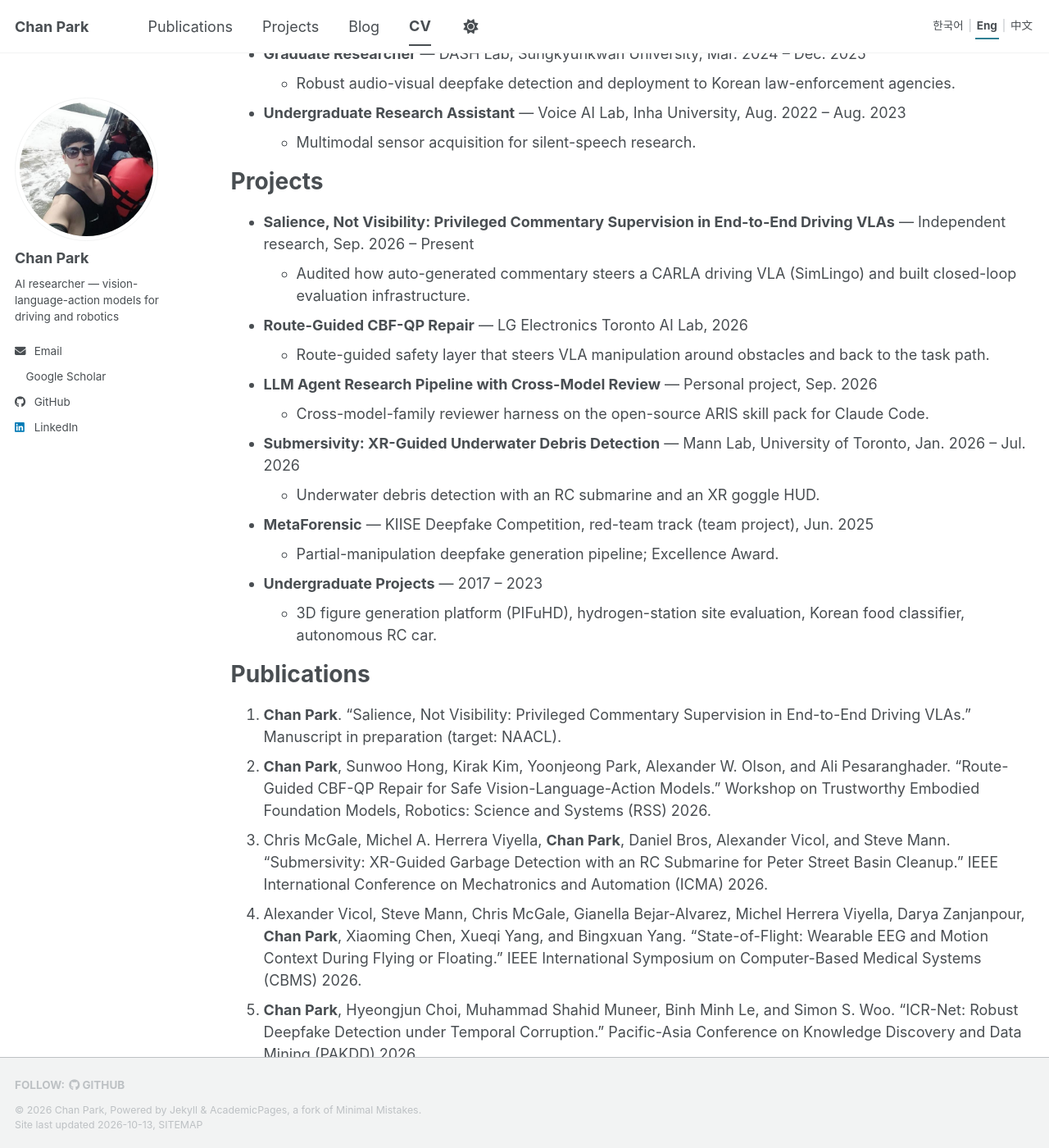
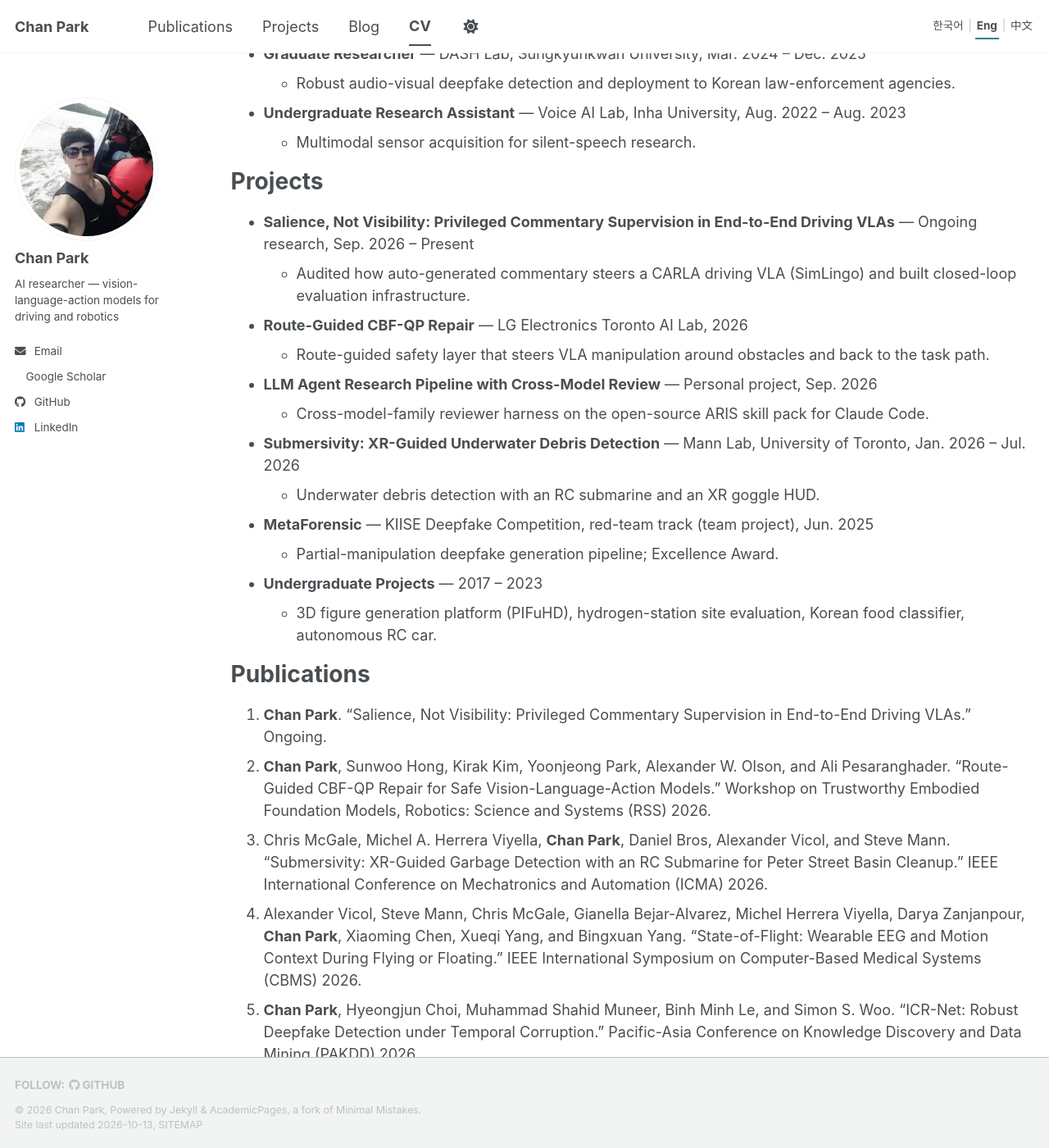
Before and after one commit to Ckck12/Ckck12.github.io, a Jekyll site: the page built from _pages/cv.md, in a window 1280 px wide and 1400 px high, scrolled down 475 px. Shown: the whole window at 82% size. Built offline with Jekyll 4.4.1, drawn with Linux system fonts in a browser that asks for light colours; a style sheet for code colours, icons or effects is not loaded.

Commit message:
Drop "independent research" labels; driving-VLA status is Ongoing
- About, CV, publication, portfolio and project pages no longer say
  "Independent researcher / independent research" in any language;
  the publication entry has no affiliation line.
- The driving-VLA paper was never submitted, so "Manuscript in
  preparation (target: NAACL)" becomes "Ongoing" (ko 진행 중, zh 进行中),
  including the pub-status translation map.
- Rebuilt files/Chan_Park_CV.pdf from the updated public CV source
  (still 2 pages).

Co-Authored-By: Claude Opus 5.5 <noreply@anthropic.com>

```diff
--- a/_includes/projects/driving-vla.html
+++ b/_includes/projects/driving-vla.html
@@ -164,7 +164,7 @@
 </ul>
 </li>
 <li><strong>Deleting “hallucinations” deletes braking.</strong> Deleting unsupported sentences loses braking caution in <strong>40.7%</strong> [30.8, 51.4] of hidden-hazard braking frames. Hedging only the cause clause loses <strong>2.5%</strong> (204 frames). The gap persists under length-matched placebos, so fix the clause, not the sentence.</li>
-<li>Closed-loop infrastructure is running; closed-loop results are pending. Manuscript in preparation (target: NAACL).</li>
+<li>Closed-loop infrastructure is running; closed-loop results are pending. The work is ongoing.</li>
 </ul>
 </div>
 <div class="lang-ko" lang="ko">
@@ -180,7 +180,7 @@
 </ul>
 </li>
 <li><strong>“환각”을 지우면 제동도 지워집니다.</strong> 근거 없는 문장을 삭제하면 숨은 위험 + 제동 프레임의 <strong>40.7%</strong> [30.8, 51.4]에서 제동 조심성이 사라집니다. 원인절만 헤지로 바꾸면 <strong>2.5%</strong>입니다(204프레임). 길이 맞춤 플라세보에서도 차이가 유지되므로, 문장이 아니라 절을 고쳐야 합니다.</li>
-<li>폐루프 인프라는 가동 중이며, 폐루프 결과는 아직 없습니다. 논문 준비 중(목표: NAACL).</li>
+<li>폐루프 인프라는 가동 중이며, 폐루프 결과는 아직 없습니다. 연구는 진행 중입니다.</li>
 </ul>
 </div>
 <div class="lang-zh" lang="zh-Hans">
@@ -196,7 +196,7 @@
 </ul>
 </li>
 <li><strong>删除“幻觉”也会删除制动。</strong>删除无依据句子时，<strong>40.7%</strong> [30.8, 51.4] 的隐藏风险制动帧失去制动谨慎度；仅改写原因从句时只有 <strong>2.5%</strong>（204 帧）。长度匹配的安慰剂编辑下差距依然存在，因此应修改从句，而非整句。</li>
-<li>闭环基础设施已在运行，闭环结果尚未得出。论文准备中（目标：NAACL）。</li>
+<li>闭环基础设施已在运行，闭环结果尚未得出。研究仍在进行中。</li>
 </ul>
 </div>
 
--- a/_includes/pub-status.html
+++ b/_includes/pub-status.html
@@ -2,5 +2,5 @@
   Publication status in the three site languages.
   Usage: {% include pub-status.html status=doc.status %}
   Known English strings are translated; anything else is printed as-is in every language.
-  Venue and model names (e.g. NAACL) stay in English.
-{% endcomment %}{% assign pst_en = include.status %}{% case pst_en %}{% when "Under review" %}{% assign pst_ko = "심사 중" %}{% assign pst_zh = "审稿中" %}{% when "Manuscript in preparation (target: NAACL)" %}{% assign pst_ko = "원고 준비 중 (목표: NAACL)" %}{% assign pst_zh = "稿件准备中（目标：NAACL）" %}{% when "Manuscript in preparation" %}{% assign pst_ko = "원고 준비 중" %}{% assign pst_zh = "稿件准备中" %}{% when "In preparation" %}{% assign pst_ko = "준비 중" %}{% assign pst_zh = "准备中" %}{% else %}{% assign pst_ko = pst_en %}{% assign pst_zh = pst_en %}{% endcase %}<span class="lang-en">{{ pst_en }}</span><span class="lang-ko" lang="ko">{{ pst_ko }}</span><span class="lang-zh" lang="zh-Hans">{{ pst_zh }}</span>
+  Venue and model names (e.g. RSS) stay in English.
+{% endcomment %}{% assign pst_en = include.status %}{% case pst_en %}{% when "Under review" %}{% assign pst_ko = "심사 중" %}{% assign pst_zh = "审稿中" %}{% when "Ongoing" %}{% assign pst_ko = "진행 중" %}{% assign pst_zh = "进行中" %}{% when "Manuscript in preparation" %}{% assign pst_ko = "원고 준비 중" %}{% assign pst_zh = "稿件准备中" %}{% when "In preparation" %}{% assign pst_ko = "준비 중" %}{% assign pst_zh = "准备中" %}{% else %}{% assign pst_ko = pst_en %}{% assign pst_zh = pst_en %}{% endcase %}<span class="lang-en">{{ pst_en }}</span><span class="lang-ko" lang="ko">{{ pst_ko }}</span><span class="lang-zh" lang="zh-Hans">{{ pst_zh }}</span>
--- a/_pages/cv.md
+++ b/_pages/cv.md
@@ -30,7 +30,7 @@ redirect_from:
 
 <h1 id="projects"><span class="lang-en">Projects</span><span class="lang-ko" lang="ko">프로젝트</span><span class="lang-zh" lang="zh-Hans">项目</span></h1>
 
-* **Salience, Not Visibility: Privileged Commentary Supervision in End-to-End Driving VLAs** — <span class="lang-en">Independent research, Sep. 2026 – Present</span><span class="lang-ko" lang="ko">독립 연구, 2026.09 – 현재</span><span class="lang-zh" lang="zh-Hans">独立研究，2026.09 – 至今</span>
+* **Salience, Not Visibility: Privileged Commentary Supervision in End-to-End Driving VLAs** — <span class="lang-en">Ongoing research, Sep. 2026 – Present</span><span class="lang-ko" lang="ko">진행 중인 연구, 2026.09 – 현재</span><span class="lang-zh" lang="zh-Hans">进行中的研究，2026.09 – 至今</span>
   * <span class="lang-en">Audited how auto-generated commentary steers a CARLA driving VLA (SimLingo) and built closed-loop evaluation infrastructure.</span><span class="lang-ko" lang="ko">자동 생성 commentary가 CARLA 주행 VLA (SimLingo)의 제어에 미치는 영향을 분석하고, closed-loop 평가 환경을 구축.</span><span class="lang-zh" lang="zh-Hans">分析自动生成的 commentary 如何影响 CARLA 驾驶 VLA（SimLingo）的控制，并搭建 closed-loop 评估环境。</span>
 * **Route-Guided CBF-QP Repair** — LG Electronics Toronto AI Lab, 2026
   * <span class="lang-en">Route-guided safety layer that steers VLA manipulation around obstacles and back to the task path.</span><span class="lang-ko" lang="ko">VLA manipulation이 장애물을 돌아 작업 경로로 복귀하도록 유도하는 route-guided 안전 계층.</span><span class="lang-zh" lang="zh-Hans">route-guided 安全层：引导 VLA manipulation 绕过障碍物并回到任务路径。</span>
@@ -45,7 +45,7 @@ redirect_from:
 
 <h1 id="publications"><span class="lang-en">Publications</span><span class="lang-ko" lang="ko">논문</span><span class="lang-zh" lang="zh-Hans">论文</span></h1>
 
-1. **Chan Park**. "Salience, Not Visibility: Privileged Commentary Supervision in End-to-End Driving VLAs." Manuscript in preparation (target: NAACL).
+1. **Chan Park**. "Salience, Not Visibility: Privileged Commentary Supervision in End-to-End Driving VLAs." Ongoing.
 2. **Chan Park**, Sunwoo Hong, Kirak Kim, Yoonjeong Park, Alexander W. Olson, and Ali Pesaranghader. "Route-Guided CBF-QP Repair for Safe Vision-Language-Action Models." Workshop on Trustworthy Embodied Foundation Models, Robotics: Science and Systems (RSS) 2026.
 3. Chris McGale, Michel A. Herrera Viyella, **Chan Park**, Daniel Bros, Alexander Vicol, and Steve Mann. "Submersivity: XR-Guided Garbage Detection with an RC Submarine for Peter Street Basin Cleanup." IEEE International Conference on Mechatronics and Automation (ICMA) 2026.
 4. Alexander Vicol, Steve Mann, Chris McGale, Gianella Bejar-Alvarez, Michel Herrera Viyella, Darya Zanjanpour, **Chan Park**, Xiaoming Chen, Xueqi Yang, and Bingxuan Yang. "State-of-Flight: Wearable EEG and Motion Context During Flying or Floating." IEEE International Symposium on Computer-Based Medical Systems (CBMS) 2026.
```
Also changed, not shown: _pages/about.md (+1 -1 lines), _portfolio/01-driving-vla.md (+3 -3 lines), _publications/2026-salience-driving-vla.md (+2 -4 lines), 1 other file.
